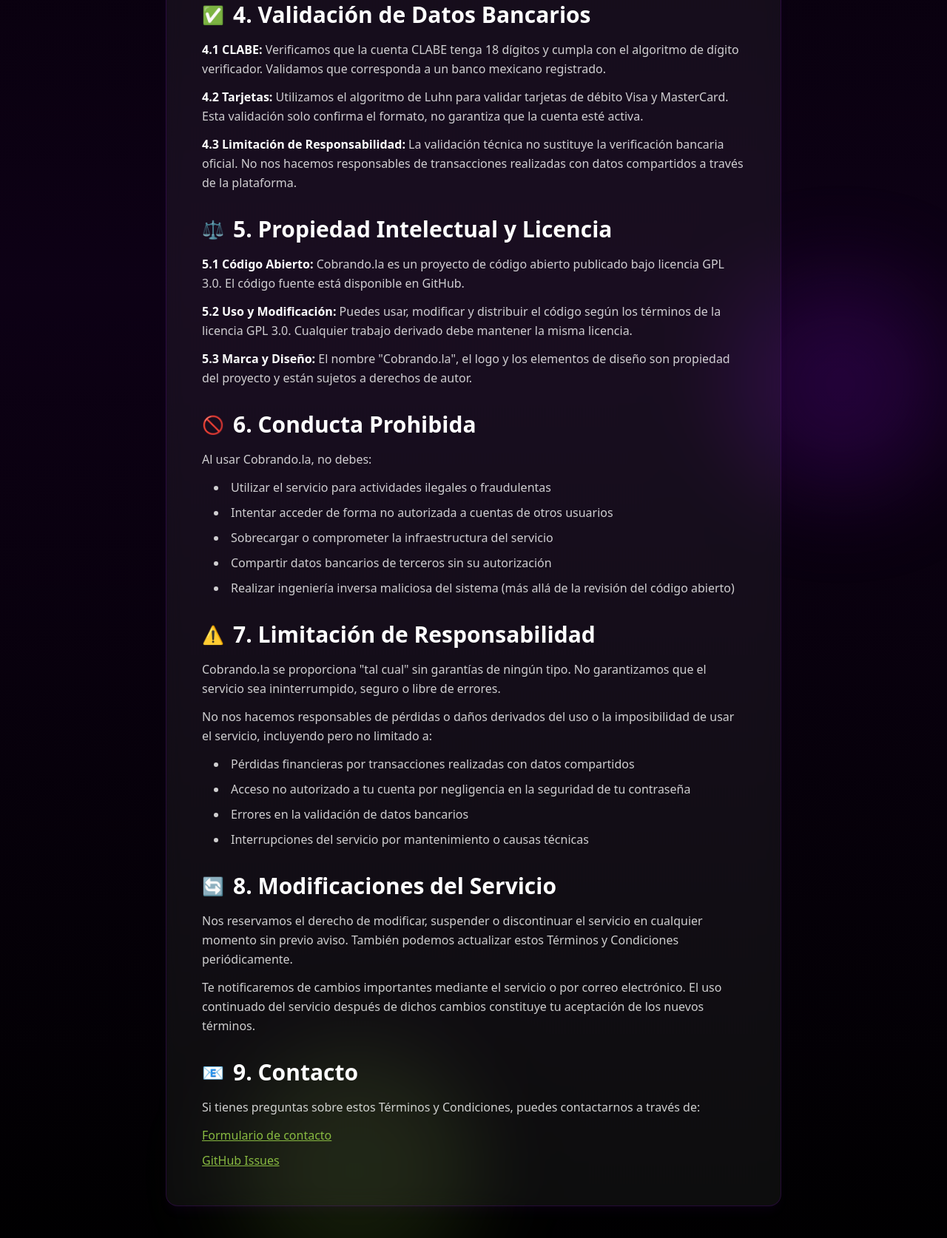
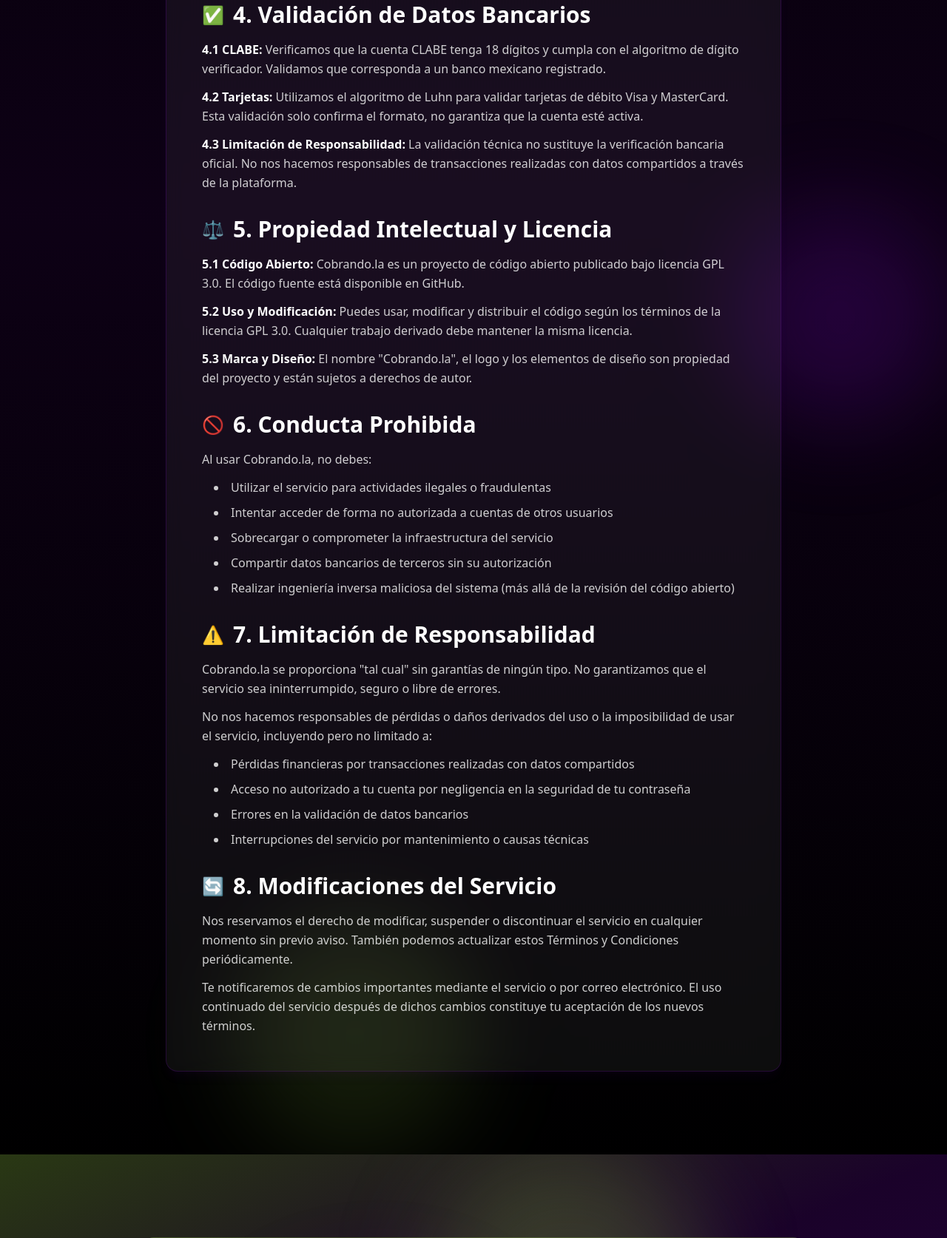
Before and after one commit to ferdotdeb/cobrando-la, a Django app: page /terms/ in a window 1280 px wide. Shown: the part 1538-3212 px from the top of the page at 74% size. Run offline with Django 5.2, Linux system fonts and the light colour scheme; some libraries are stand-ins or nearby versions.

Commit message:
✨ Remove contact section from Terms and Conditions page for improved clarity

```diff
--- a/home/templates/home/terms.html
+++ b/home/templates/home/terms.html
@@ -291,31 +291,6 @@
                         </div>
                     </section>
 
-                    <!-- Sección 9: Contacto -->
-                    <section>
-                        <h2 class="text-2xl sm:text-3xl font-semibold mb-4 flex items-center gap-3">
-                            <span class="text-2xl" aria-hidden="true">📧</span>
-                            9. Contacto
-                        </h2>
-                        <div class="text-white/80 leading-relaxed space-y-3">
-                            <p>
-                                Si tienes preguntas sobre estos Términos y Condiciones, puedes contactarnos a través de:
-                            </p>
-                            <ul class="space-y-2">
-                                <li>
-                                    <a href="{% url 'contact' %}" class="text-[#88BA41] hover:text-[#88BA41]/80 focus-visible:outline-none focus-visible:ring-2 focus-visible:ring-[#88BA41] rounded underline transition">
-                                        Formulario de contacto
-                                    </a>
-                                </li>
-                                <li>
-                                    <a href="https://github.com/ferdotdeb/cobrando-la/issues" target="_blank" rel="noopener noreferrer" class="text-[#88BA41] hover:text-[#88BA41]/80 focus-visible:outline-none focus-visible:ring-2 focus-visible:ring-[#88BA41] rounded underline transition">
-                                        GitHub Issues
-                                    </a>
-                                </li>
-                            </ul>
-                        </div>
-                    </section>
-
                 </article>
 
             </div>
```
